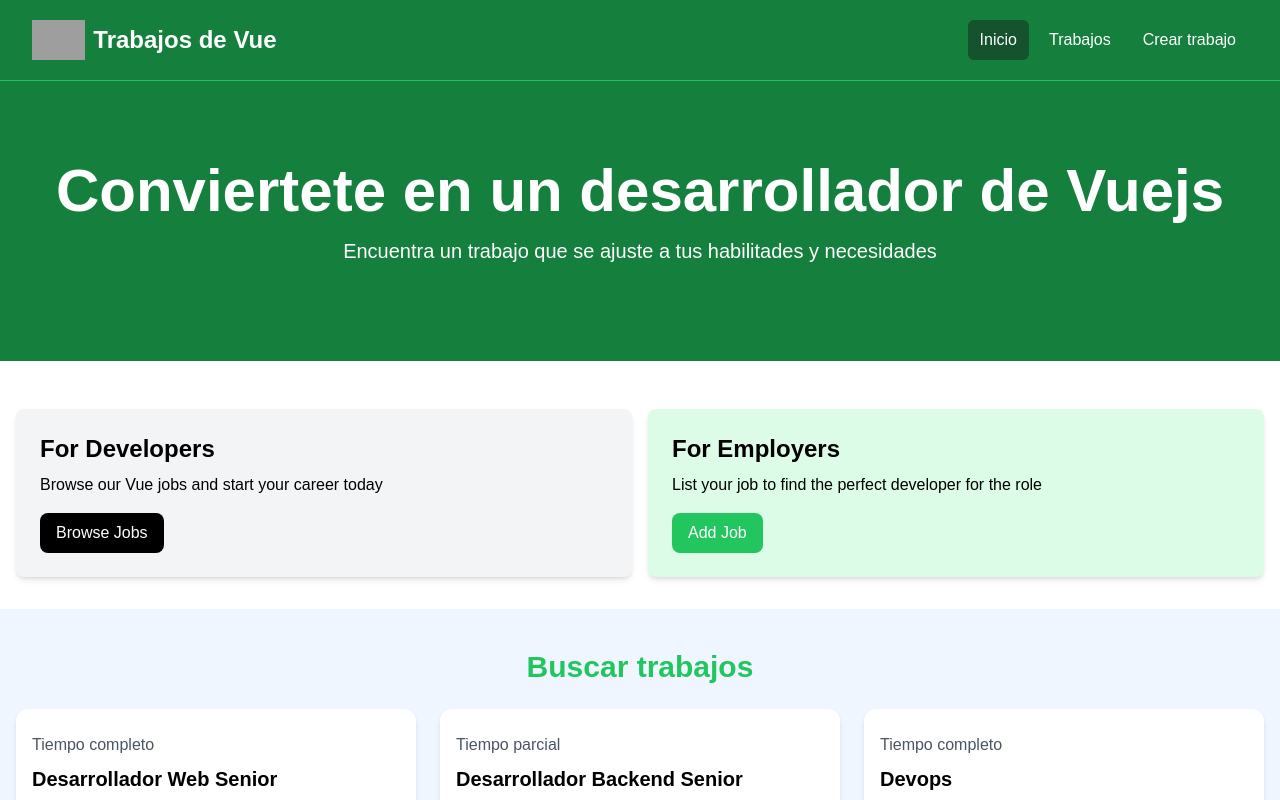
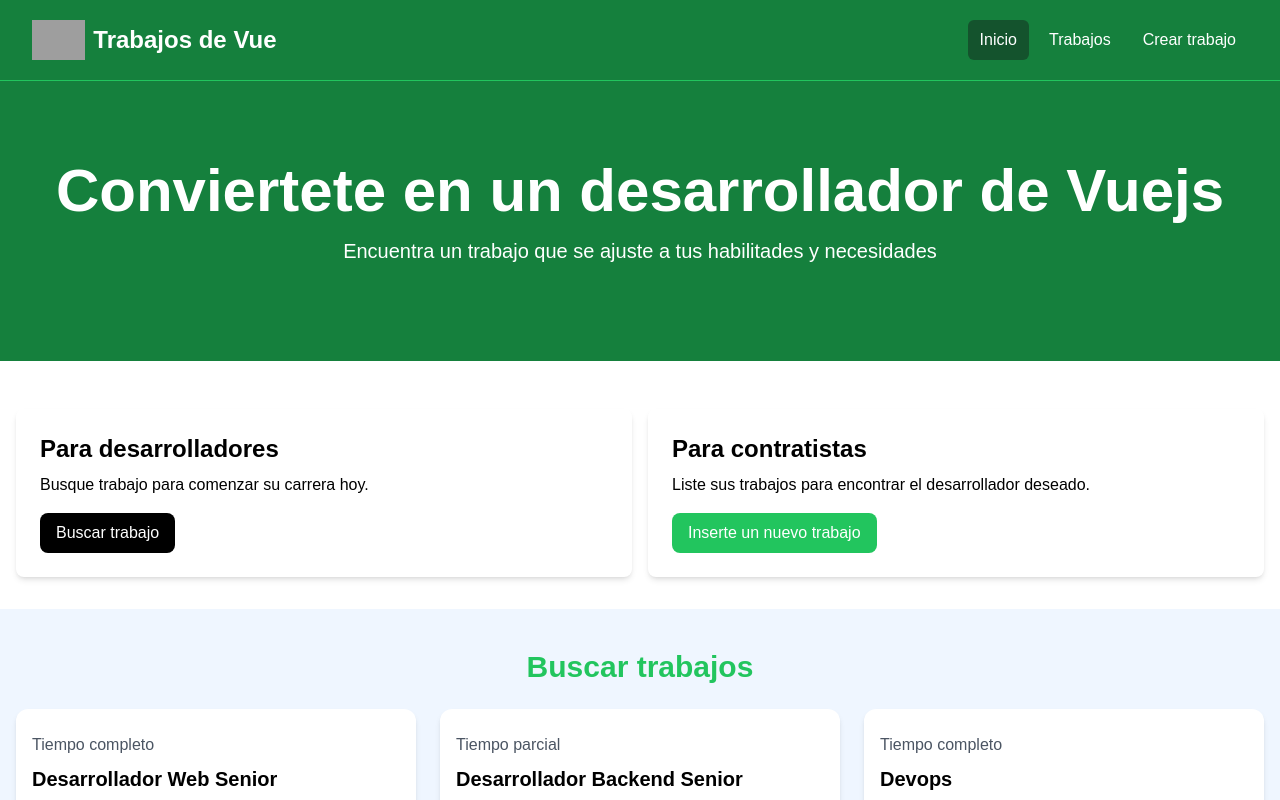
Before and after one commit to AlejandroSoftwareDeveloper/Vuejs, a Vue app: page / in a window 1280 px wide. Shown: the top 800 px of the page. Built offline with nearby package versions, Linux system fonts and the light colour scheme; grey boxes are pictures that could not be loaded.

Commit message:
Adicion de rutas dinamicas en las listas de Cards

```diff
--- a/src/components/Card.vue
+++ b/src/components/Card.vue
@@ -2,12 +2,12 @@
 defineProps({
   bg: {
     type: String,
-    default: "bg-gray-100",
+    default: "gray-100",
   },
 });
 </script>
 <template>
-  <div :class="`${bg} p-6 rounded-lg shadow-md`">
+  <div :class="`bg-${bg} p-6 rounded-lg shadow-md`">
     <slot></slot>
   </div>
 </template>
--- a/src/components/HomeCards.vue
+++ b/src/components/HomeCards.vue
@@ -1,33 +1,29 @@
 <script setup>
 import Card from "@/components/Card.vue";
+defineProps({
+  route: {
+    type:String,
+    default:"jobs",
+  },
+})
 </script>
 <template>
   <section class="py-4">
-    <div class="container-xl lg:container m-auto">
-      <div class="grid grid-cols-1 md:grid-cols-2 gap-4 p-4 rounded-lg">
+    <div class="m-auto container-xl lg:container">
+      <div class="grid grid-cols-1 gap-4 p-4 rounded-lg md:grid-cols-2">
         <Card>
-          <h2 class="text-2xl font-bold">For Developers</h2>
+          <h2 class="text-2xl font-bold">Para desarrolladores</h2>
           <p class="mt-2 mb-4">
-            Browse our Vue jobs and start your career today
+            Busque trabajo para comenzar su carrera hoy.
           </p>
-          <a
-            href="jobs.html"
-            class="inline-block bg-black text-white rounded-lg px-4 py-2 hover:bg-gray-700"
-          >
-            Browse Jobs
-          </a>
+          <a :href="`/${route}`" class="inline-block px-4 py-2 text-white bg-black rounded-lg hover:bg-gray-700">Buscar trabajo</a>
         </Card>
-        <Card bg="bg-green-100">
-          <h2 class="text-2xl font-bold">For Employers</h2>
+        <Card bg="green-100">
+          <h2 class="text-2xl font-bold">Para contratistas</h2>
           <p class="mt-2 mb-4">
-            List your job to find the perfect developer for the role
+             Liste sus trabajos para encontrar el desarrollador deseado.
           </p>
-          <a
-            href="add-job.html"
-            class="inline-block bg-green-500 text-white rounded-lg px-4 py-2 hover:bg-green-600"
-          >
-            Add Job
-          </a>
+          <a :href="`/add-${route}`" class="inline-block px-4 py-2 text-white bg-green-500 rounded-lg hover:bg-green-600">Inserte un nuevo trabajo</a>
         </Card>
       </div>
     </div>
--- a/src/components/JobListings.vue
+++ b/src/components/JobListings.vue
@@ -25,6 +25,5 @@ defineProps({
         :job="job"
       />
     </div>
-    <!-- Aqui va el componente de JobCard  -->
   </section>
 </template>
```
